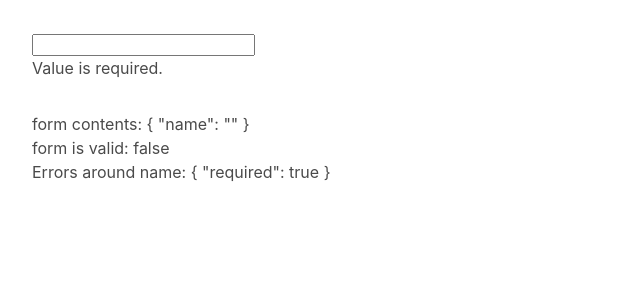
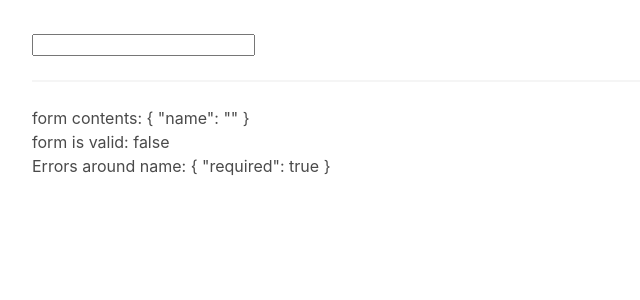
Before and after one commit to nelsW70/creditcard, an Angular app: page / in a window 1280 px wide. Shown: the top 300 px of the page, without its empty margins (0-640 px from the left). Built offline with nearby package versions, Linux system fonts and the light colour scheme.

Commit message:
add: additional validation for name input

```diff
--- a/src/app/card-form/card-form.component.html
+++ b/src/app/card-form/card-form.component.html
@@ -1,6 +1,12 @@
 <form [formGroup]="cardForm">
   <input formControlName="name" />
-  <ng-container *ngIf="cardForm.controls.name.errors">
+  <ng-container
+    *ngIf="
+      cardForm.controls.name.touched &&
+      cardForm.controls.name.dirty &&
+      cardForm.controls.name.errors
+    "
+  >
     <div *ngIf="cardForm.controls.name.errors.required">
       Value is required.
     </div>
@@ -11,7 +17,7 @@
     </div>
   </ng-container>
 </form>
-
-<div style="margin-top: 2rem">form contents: {{ cardForm.value | json }}</div>
+<hr />
+<div>form contents: {{ cardForm.value | json }}</div>
 <div>form is valid: {{ cardForm.valid }}</div>
 <div>Errors around name: {{ cardForm.controls.name.errors | json }}</div>
--- a/src/app/card-form/card-form.component.ts
+++ b/src/app/card-form/card-form.component.ts
@@ -11,7 +11,9 @@ export class CardFormComponent implements OnInit {
     name: new FormControl('', [Validators.required, Validators.minLength(3)])
   });
 
-  constructor() {}
+  constructor() {
+    console.log(this.cardForm.controls.name);
+  }
 
   ngOnInit() {}
 }
```
